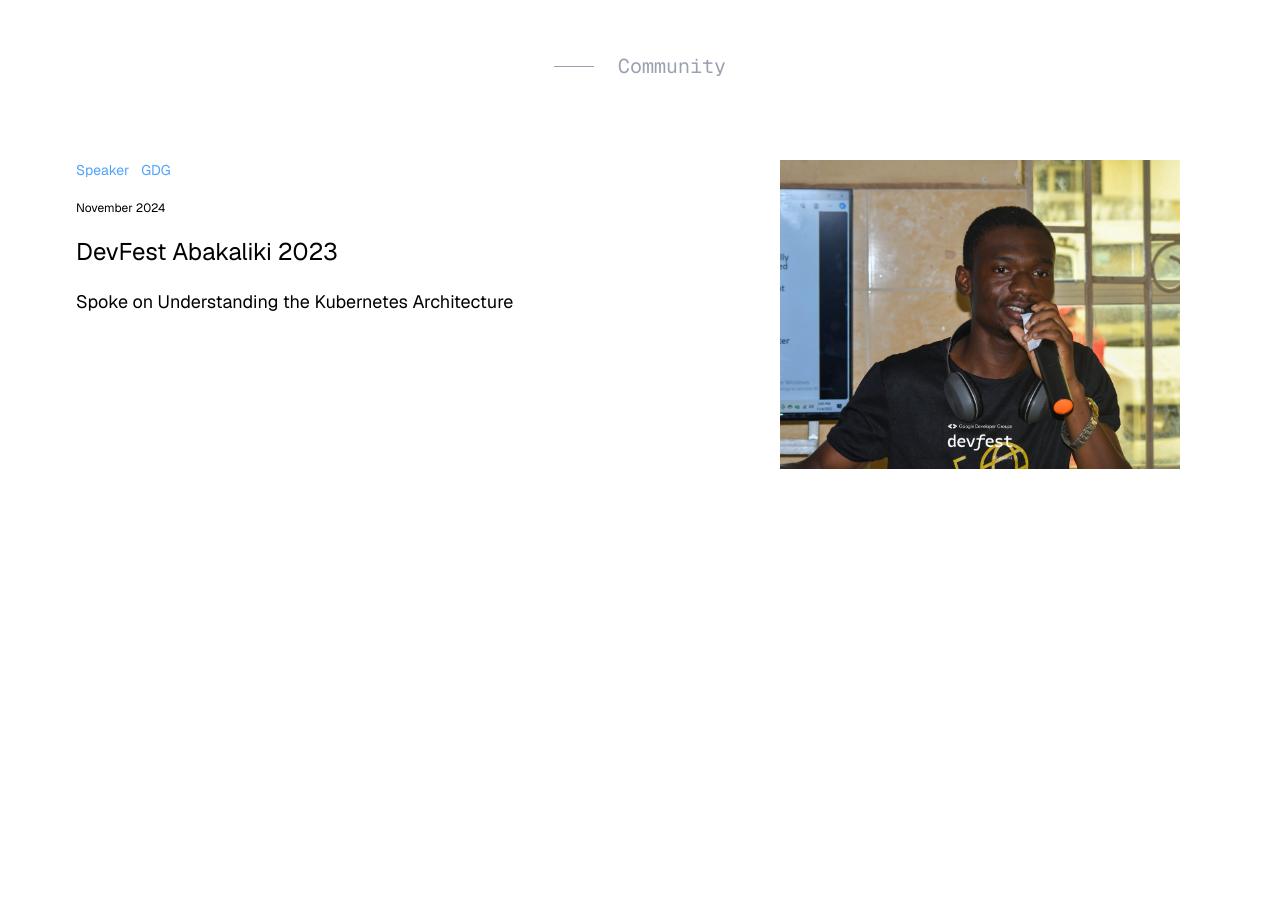
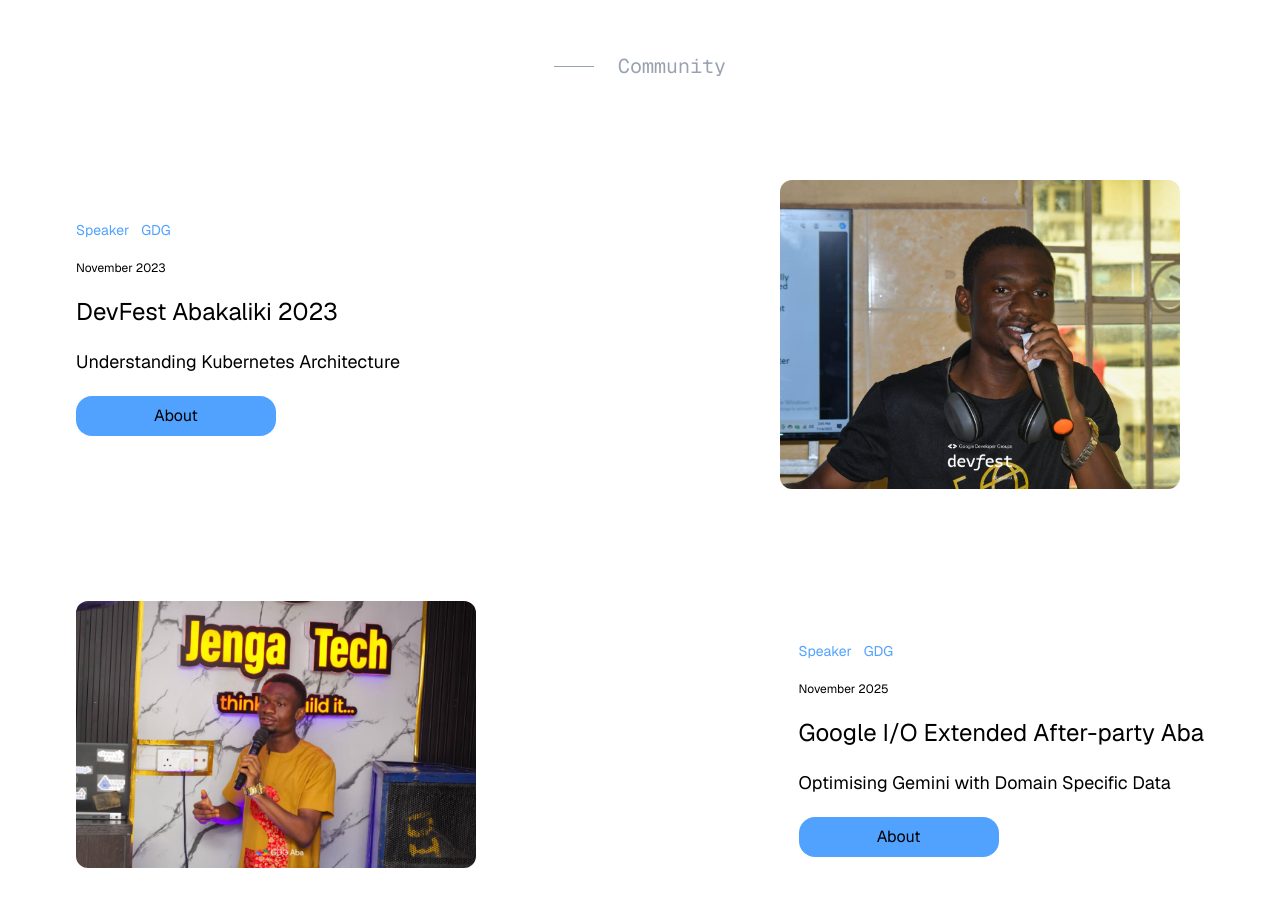
Before and after one commit to Kingsley-Opara/Portfolio-v2, a Next.js app: page / in a window 1280 px wide. Shown: the part 1840-2746 px from the top of the page. Before the commit the page ends 2353 px from the top, so only its background shows below. Built offline with nearby package versions, Linux system fonts and the light colour scheme; a web font is replaced by a local one.

Commit message:
add to the community section

```diff
--- /dev/null
+++ b/src/app/community/page.jsx
@@ -0,0 +1,29 @@
+import React from 'react'
+import Navbar from '../components/navbar'
+import MobileNavbar from '../components/mobileNavbar'
+
+function Page() {
+  return (
+    <div>
+        <Navbar/>
+        <MobileNavbar/>
+        <main className='mt-10'>
+            <h5 className='text-2xl font-semibold ml-10 font-sansita'>
+                Contributions to
+                <span className='text-blue-400'> Community</span></h5>
+                <div className='ml-10 w-[80%] mt-5 leading-normal'>
+                    <p className='font-mono'>
+                        I am dedicated in building and contributing to tech
+                        communities in my locality. I'm currently the
+                        <span className='text-blue-400'><a href="https://ingressive.org/"> I4G</a></span> Lead
+                        Student Ambassador in my school:
+                        <span className='text-blue-400'><a href="https://ingressive.org/"> Alex Ekwueme Federal University</a></span>
+
+                    </p>
+                </div>
+        </main>
+    </div>
+  )
+}
+
+export default Page
--- a/src/app/components/community.jsx
+++ b/src/app/components/community.jsx
@@ -1,5 +1,7 @@
 import React from 'react'
 import Image from 'next/image'
+import { community } from '../lib/utilis'
+
 
 function Community() {
   return (
@@ -8,35 +10,63 @@ function Community() {
             <span><hr className='w-10'/></span>
             <h4 className='font-mono text-center text-xl'>Community</h4>
         </div>
-        <div className='mt-20 px-15'>
-            <div className='flex space-x-6 flex-row-reverse
-            place-content-between max-md:flex-col space-y-5'>
+        <div className='mt-10 px-15 flex flex-col space-y-8'>
+        {community.map((item) =>{
+            return(
+                <div className={`flex space-x-6
+                ${item.id % 2 === 0 ? "flex-row": "flex-row-reverse"}
+                place-content-between
+                max-md:flex-col space-y-5 mt-15`} key={item.id}>
                     <div className=''>
-                    <Image src={"/image/devfest.jpeg"} height={500} alt='some' width={400}/>
+                        <Image src={item.image} height={500}
+                        alt='some' width={400} className='rounded-xl'/>
 
                     </div>
 
-                <div>
+                    <div className='mt-10'>
                         <div className='flex space-x-3 text-sm'>
-                        <p className='text-blue-400'>Speaker</p>
-                        <p className='text-blue-400'>GDG</p>
+                            <p className='text-blue-400'>{item.role}</p>
+                            <p className='text-blue-400'>{item.community}</p>
                         </div>
                         <div className='mt-5 space-y-5'>
-                        <h5 className='text-xs'>November 2024</h5>
+                            <h5 className='text-xs'>{item.date}</h5>
 
-                        <p className='text-2xl'>DevFest Abakaliki 2023</p>
+                            <p className='text-2xl'>{item.event}</p>
 
                             <p className='text-lg'>
-                            Spoke on Understanding the Kubernetes Architecture
+                                {item.topic}
                             </p>
 
                             {/* <button >About</button> */}
+                            <div className='flex'>
+
+                                {item.about &&
+                                <button className='bg-blue-400 px-3 py-2 w-50
+                                rounded-2xl cursor-pointer hover:bg-black hover:border-1
+                                hover:border-blue-400
+                                hover:shadow-blue-400 hover:shadow-md'>
+                                    About
+
+                                </button>}
+
+
+
+                            </div>
 
 
                         </div>
                     </div>
 
                 </div>
+
+            )
+        })}
+
+            {/* end */}
+
+
+
+
         </div>
 
 
--- a/src/app/components/navbar.jsx
+++ b/src/app/components/navbar.jsx
@@ -7,6 +7,7 @@ import { CiLight } from "react-icons/ci";
 import { MdLaptopChromebook } from "react-icons/md";
 import { useTheme } from 'next-themes';
 import { navbarList } from '../lib/utilis';
+import Link from 'next/link';
 
 function Navbar() {
     const [showNavbar, setShowNavbar] = useState(false)
@@ -67,7 +68,7 @@ function Navbar() {
                             hover:text-blue-400
                             ${activeSession === item.id ? "text-blue-400": ""} `}
                             key={item.id}>
-                                <a href={`#${item.link}`}>{item.name}</a>
+                                <Link href={`${item.link}`}>{item.name}</Link>
                             </li>
                         )
                     })}
```
Also changed, not shown: src/app/lib/utilis.js. Lines whose indentation alone changed are shown as unchanged.
